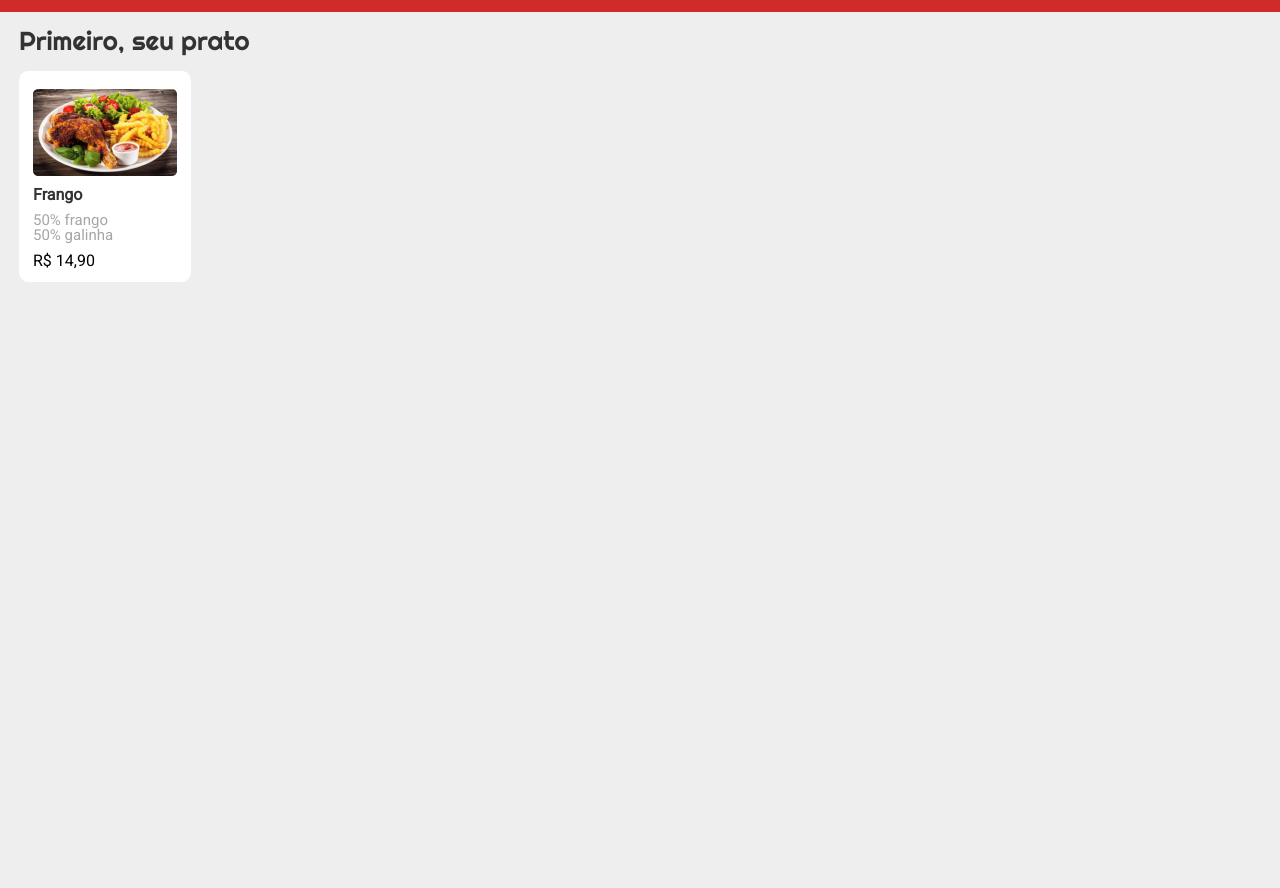
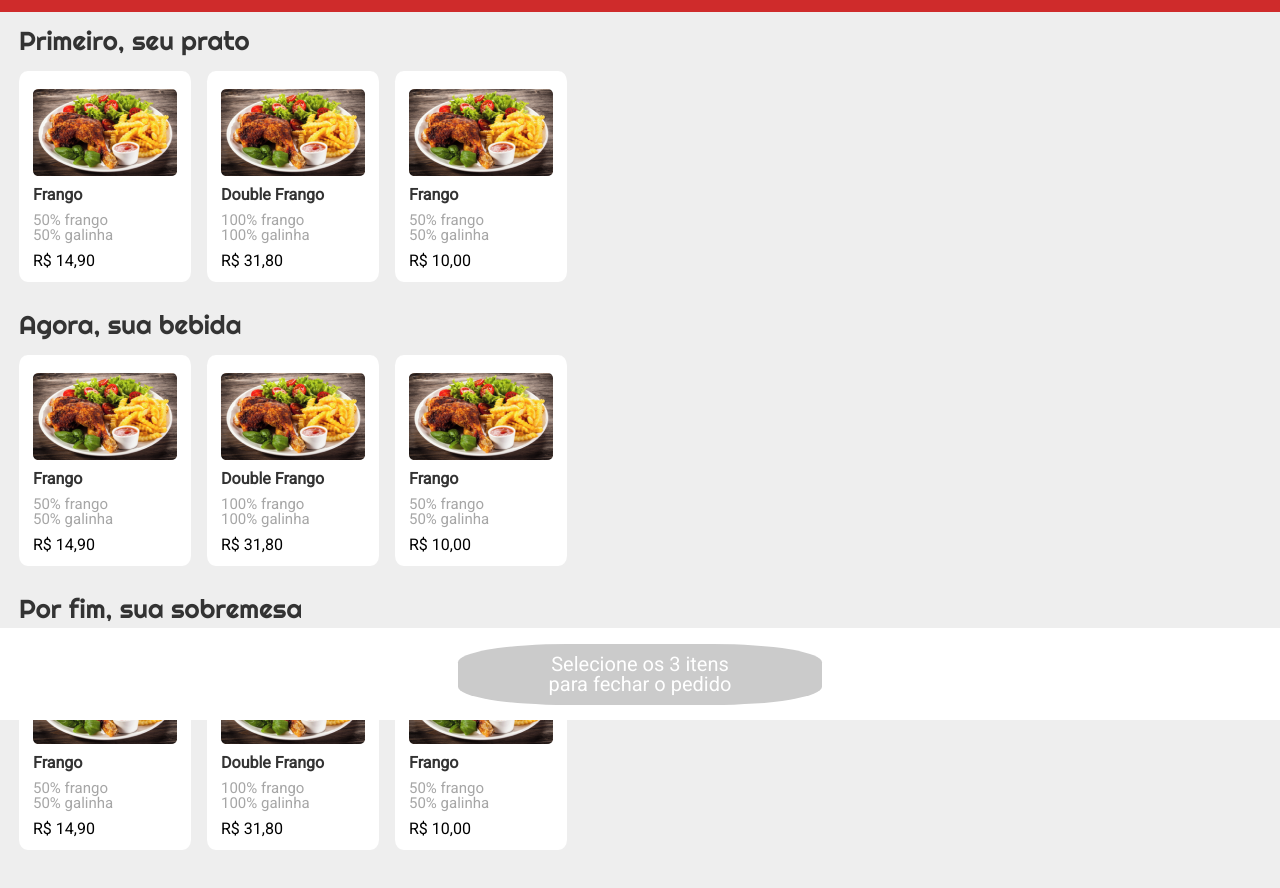
Before and after one commit to gabriel-lutz/Bootcamp_Foodcamp, a plain HTML site: page index.html in a window 1280 px wide. Shown: the part 80-968 px from the top of the page. Before the commit the page ends 800 px from the top, so only its background shows below. Drawn offline with Linux system fonts and the light colour scheme.

Commit message:
Layout finalizado sem ajustes finos

```diff
--- a/css/style.css
+++ b/css/style.css
@@ -32,8 +32,13 @@ p{
 }
 
 .menu{
-    padding: 108px 0;
+    padding: 108px 0 78px;
     width: 100%;
+    height: auto;
+
+}
+.categoria{
+    margin-bottom: 30px;
 }
 
 .categoria h1{
@@ -85,3 +90,28 @@ p{
     font-size: 16px;
     margin-top: 10px;
 }
+
+.rodape{
+    width: 100%;
+    height: 92px;
+    position: fixed;
+    bottom: 0;
+    background-color: #fff;
+    display: flex;
+    justify-content: center;
+    align-items: center;
+}
+.msg{
+    width: 364px;
+    height: 61px;
+    border-radius: 30%;
+    box-sizing: border-box;
+    padding: 0 80px;
+    background-color: #CBCBCB;
+    display:flex;
+    text-align: center;
+    align-items: center;
+    color: #fff;
+    font-size: 20px;
+
+}
--- a/index.html
+++ b/index.html
@@ -34,7 +34,99 @@
                     </div>
                 </div>
 
+                <div class="item">
+                    <img src="imagens/frango.png" >
+                    <div class="informacoes">
+                        <p class="nome-prato">Double Frango</p>
+                        <p class="descricao">100% frango</p>
+                        <p class="descricao">100% galinha</p>
+                        <p class="valor"> R$ 31,80</p>
+                    </div>
+                </div>
+                <div class="item">
+                    <img src="imagens/frango.png" >
+                    <div class="informacoes">
+                        <p class="nome-prato">Frango</p>
+                        <p class="descricao">50% frango</p>
+                        <p class="descricao">50% galinha</p>
+                        <p class="valor"> R$ 10,00</p>
+                    </div>
+                </div>
             </div>
+        </div>
+
+        <div class="categoria">
+            <h1>Agora, sua bebida</h1>
+            <div class="menu-sidescroll">
+                <div class="item">
+                    <img src="imagens/frango.png" >
+                    <div class="informacoes">
+                        <p class="nome-prato">Frango</p>
+                        <p class="descricao">50% frango</p>
+                        <p class="descricao">50% galinha</p>
+                        <p class="valor"> R$ 14,90</p>
+                    </div>
+                </div>
+
+                <div class="item">
+                    <img src="imagens/frango.png" >
+                    <div class="informacoes">
+                        <p class="nome-prato">Double Frango</p>
+                        <p class="descricao">100% frango</p>
+                        <p class="descricao">100% galinha</p>
+                        <p class="valor"> R$ 31,80</p>
+                    </div>
+                </div>
+                <div class="item">
+                    <img src="imagens/frango.png" >
+                    <div class="informacoes">
+                        <p class="nome-prato">Frango</p>
+                        <p class="descricao">50% frango</p>
+                        <p class="descricao">50% galinha</p>
+                        <p class="valor"> R$ 10,00</p>
+                    </div>
+                </div>
+            </div>
+        </div>
+
+        <div class="categoria">
+            <h1>Por fim, sua sobremesa</h1>
+            <div class="menu-sidescroll">
+                <div class="item">
+                    <img src="imagens/frango.png" >
+                    <div class="informacoes">
+                        <p class="nome-prato">Frango</p>
+                        <p class="descricao">50% frango</p>
+                        <p class="descricao">50% galinha</p>
+                        <p class="valor"> R$ 14,90</p>
+                    </div>
+                </div>
+
+                <div class="item">
+                    <img src="imagens/frango.png" >
+                    <div class="informacoes">
+                        <p class="nome-prato">Double Frango</p>
+                        <p class="descricao">100% frango</p>
+                        <p class="descricao">100% galinha</p>
+                        <p class="valor"> R$ 31,80</p>
+                    </div>
+                </div>
+                <div class="item">
+                    <img src="imagens/frango.png" >
+                    <div class="informacoes">
+                        <p class="nome-prato">Frango</p>
+                        <p class="descricao">50% frango</p>
+                        <p class="descricao">50% galinha</p>
+                        <p class="valor"> R$ 10,00</p>
+                    </div>
+                </div>
+            </div>
+        </div>
+    </div>
+
+    <div class="rodape">
+        <div class="msg">
+            <p>Selecione os 3 itens para fechar o pedido</p>
         </div>
     </div>
 
```
